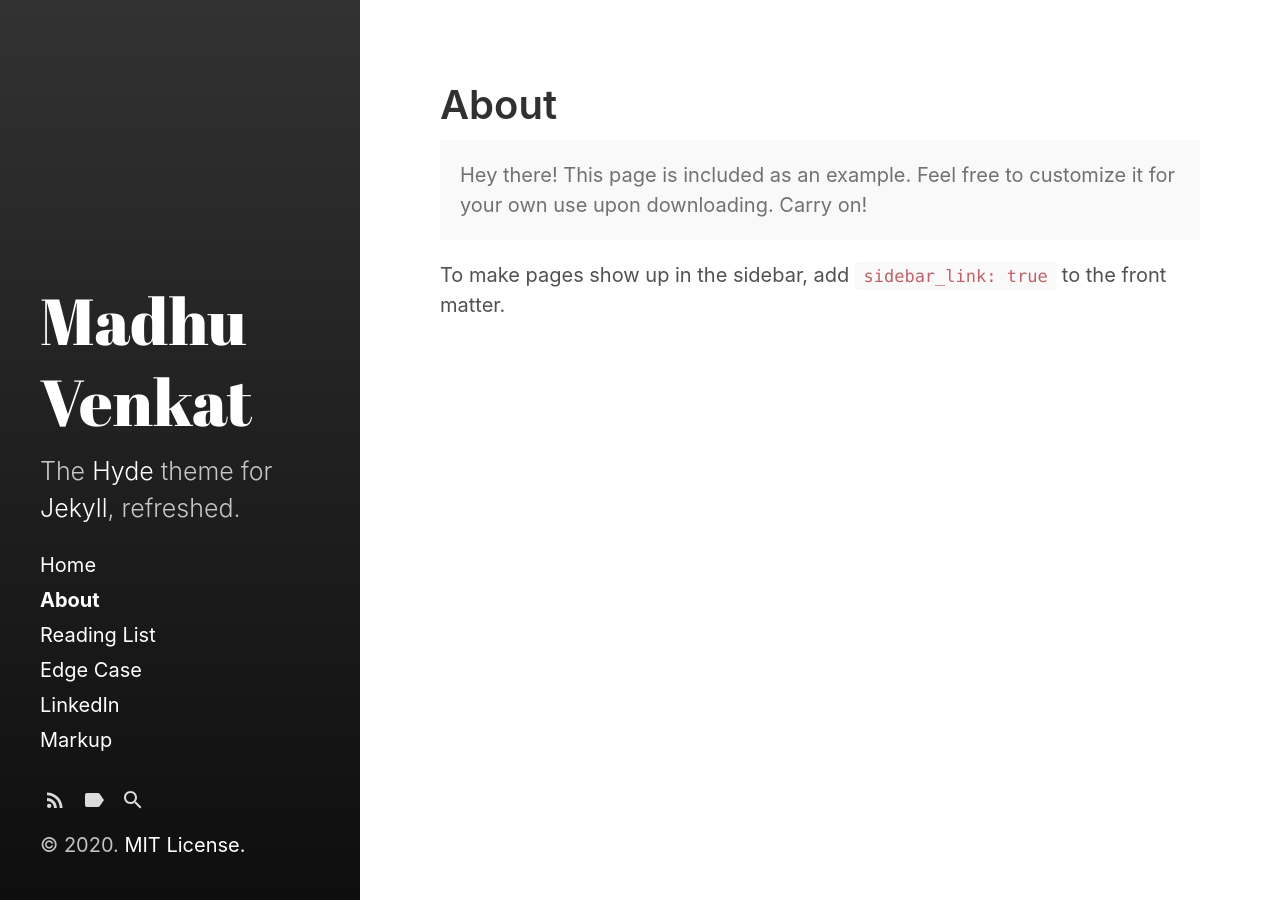
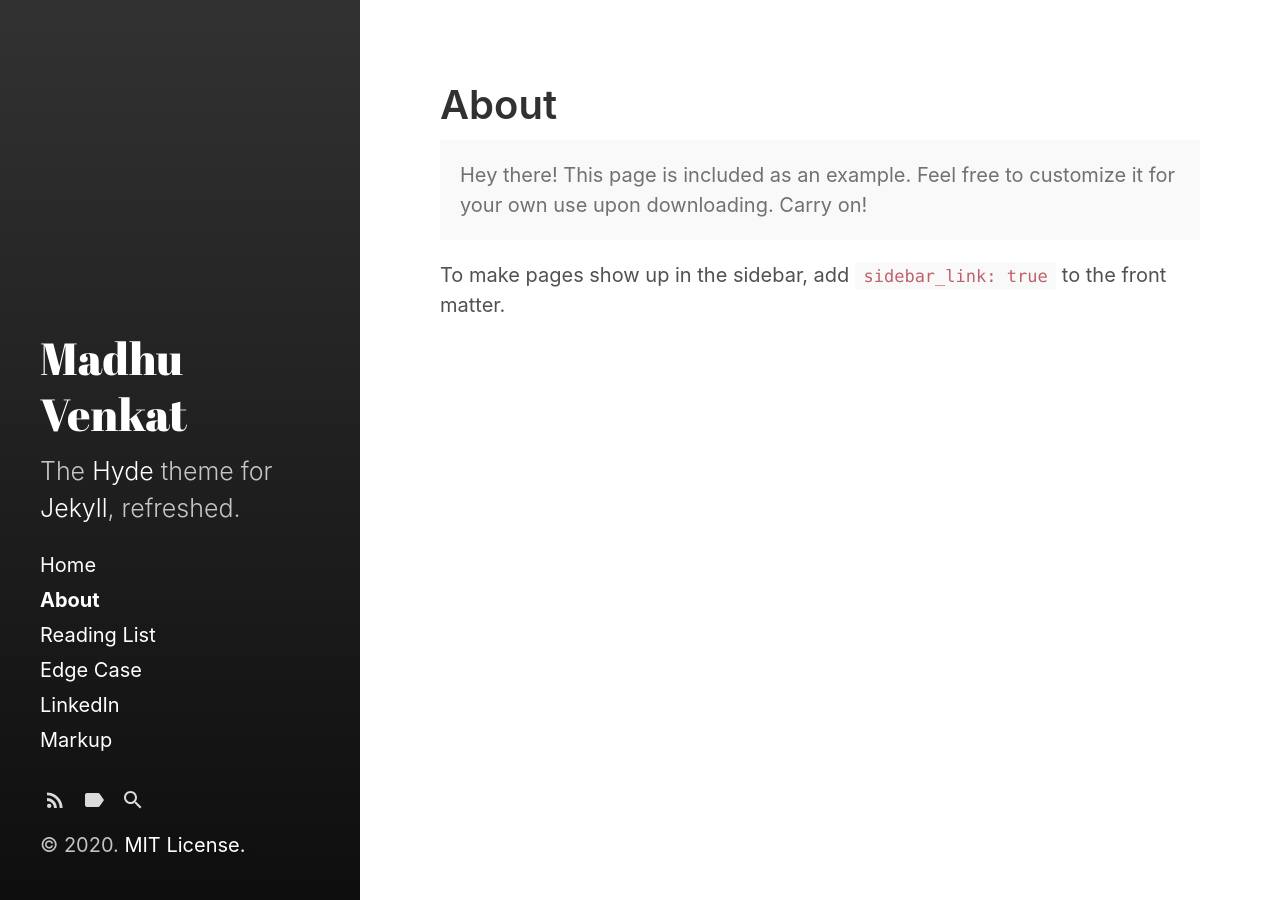
Before and after one commit to madhuvenkatk/blog, a Jekyll site: the page built from about.md, in a window 1280 px wide. Built offline with Jekyll 4.4.1, drawn with Linux system fonts in a browser that asks for light colours.

Commit message:
css changes

```diff
--- a/_sass/hydeout/_layout.scss
+++ b/_sass/hydeout/_layout.scss
@@ -181,7 +181,7 @@ body {
     }
 
     .site-title {
-      font-size: 3.25rem;
+      font-size: 2.25rem;
       .back-arrow { display: none; }
     }
 
```
